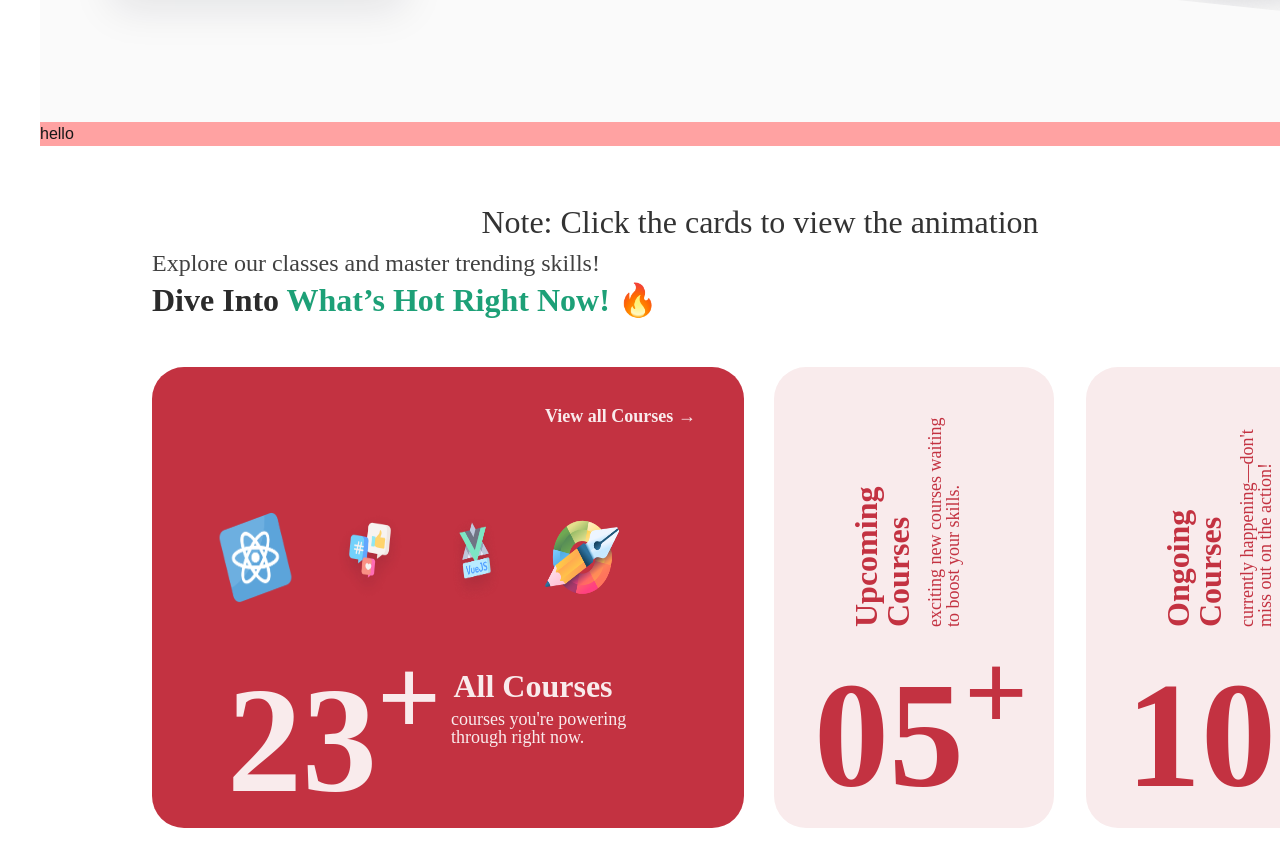
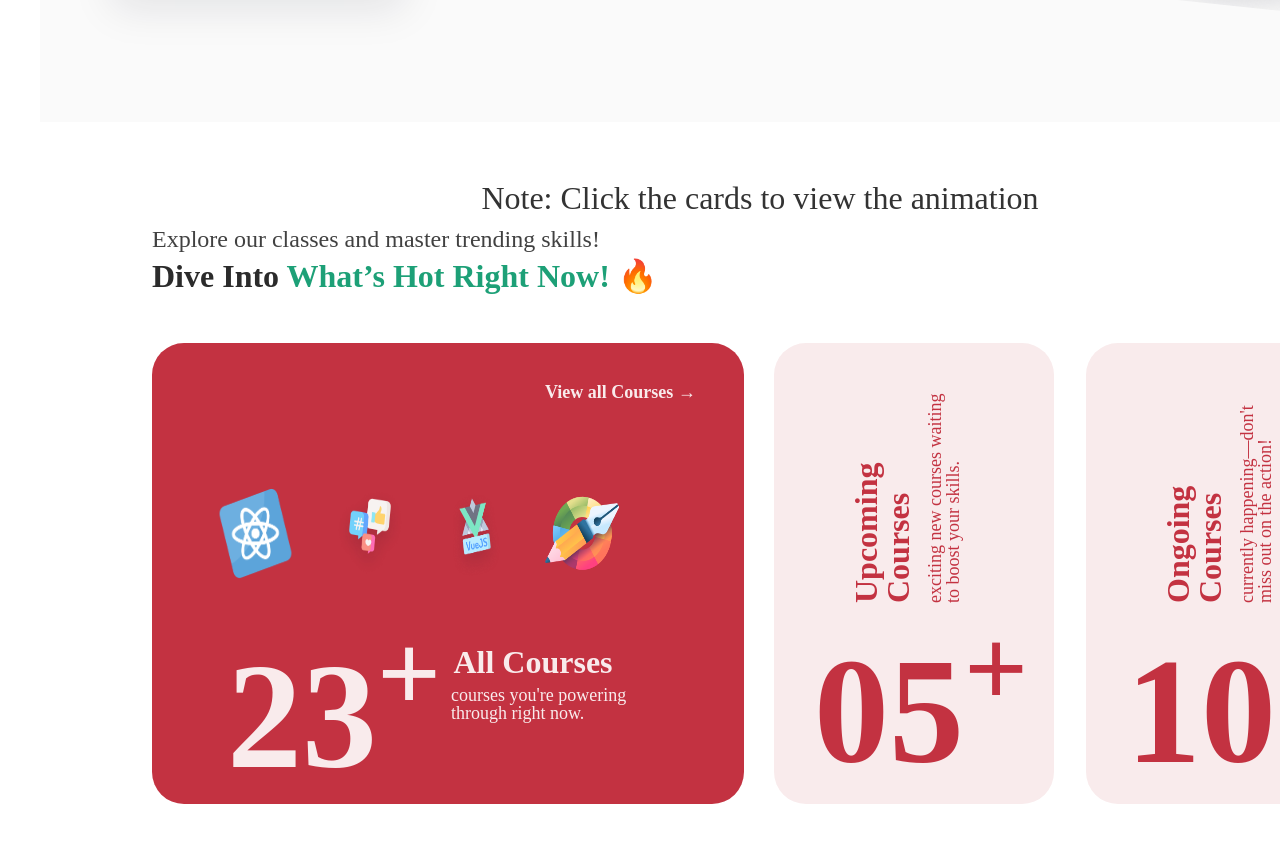
Before and after one commit to kdkprabhakar100/UserDashboard, a Next.js app: page / in a window 1280 px wide. Shown: the part 960-1826 px from the top of the page. Built offline with nearby package versions, Linux system fonts and the light colour scheme; a web font is replaced by a local one.

Commit message:
minor changes

```diff
--- a/components/task2/CourseSection.tsx
+++ b/components/task2/CourseSection.tsx
@@ -5,7 +5,7 @@ import "./task2.css"
 export default function CourseSection() {
   return (
     <section className="course-section" >
-<div className="bg-red-300">hello</div>
+
       <div className="course-header">
 
         <div className="course-notebox">
```
